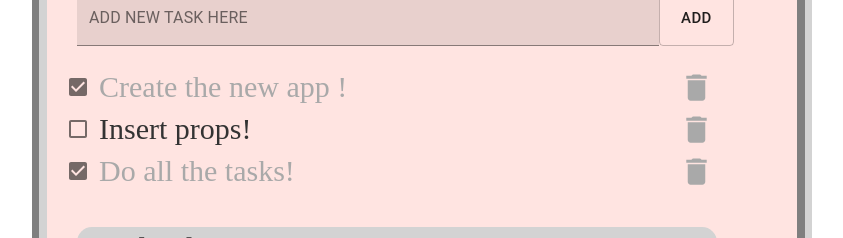
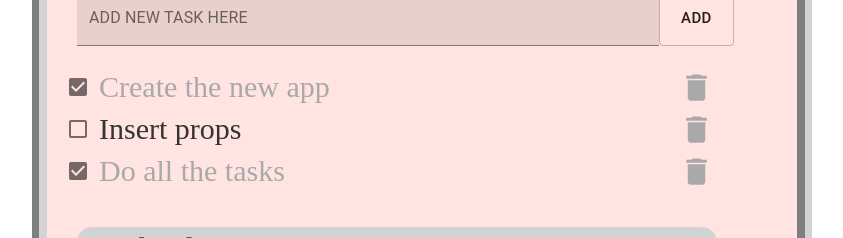
Before and after one commit to WebHeroSchool/React_Todo_NM, a React (Create React App) app: page / in a window 1280 px wide. Shown: the part 212-450 px from the top of the page, without its empty margins (0-843 px from the left). Built offline with nearby package versions, Linux system fonts and the light colour scheme.

Commit message:
Add elements, Forms lesson 32 removed '!'

```diff
--- a/src/Components/Item/Items.js
+++ b/src/Components/Item/Items.js
@@ -19,7 +19,7 @@ const Items = ({id, value, isDone,  onClickDone, onClickDelete}) => (
             [styles.item]: true,
             [styles.done]: isDone
         })
-    }> {value}! </span>
+    }> {value} </span>
 
         <DeleteIcon
             className={styles.btn}
```
